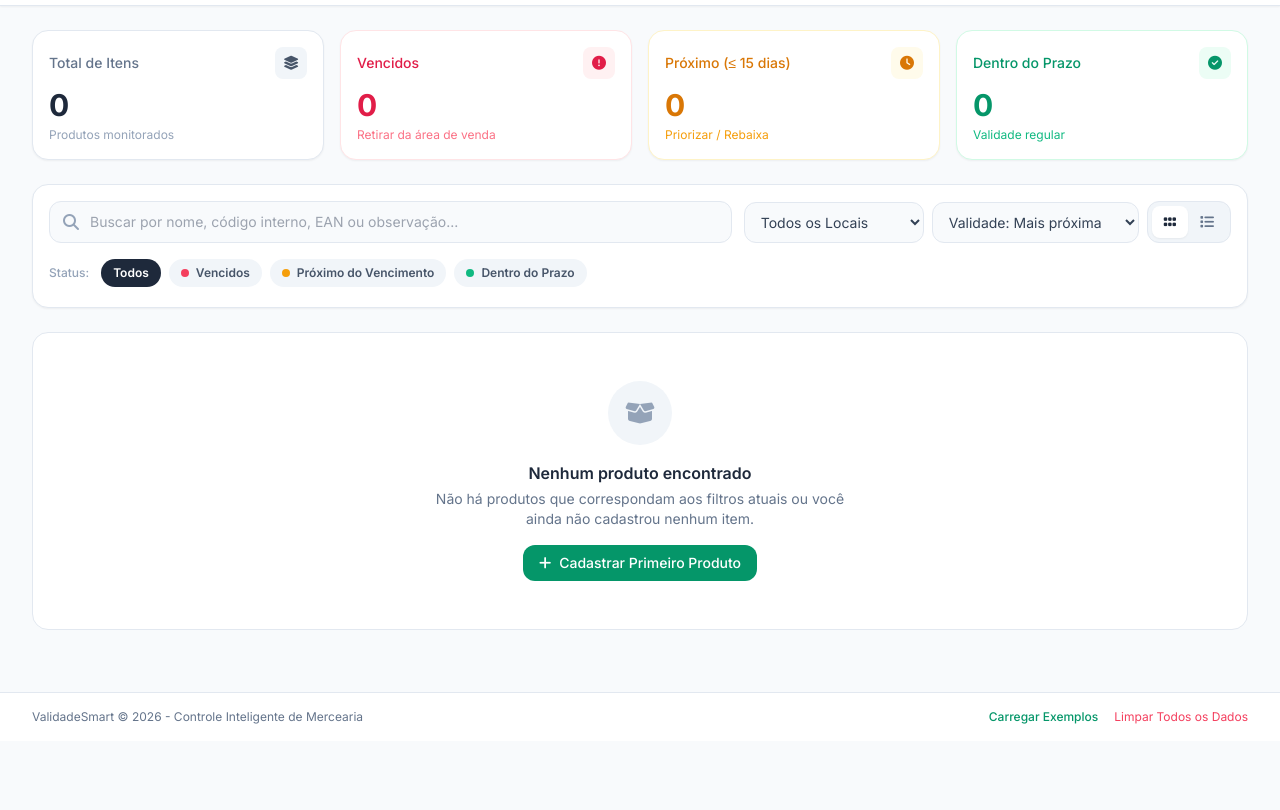
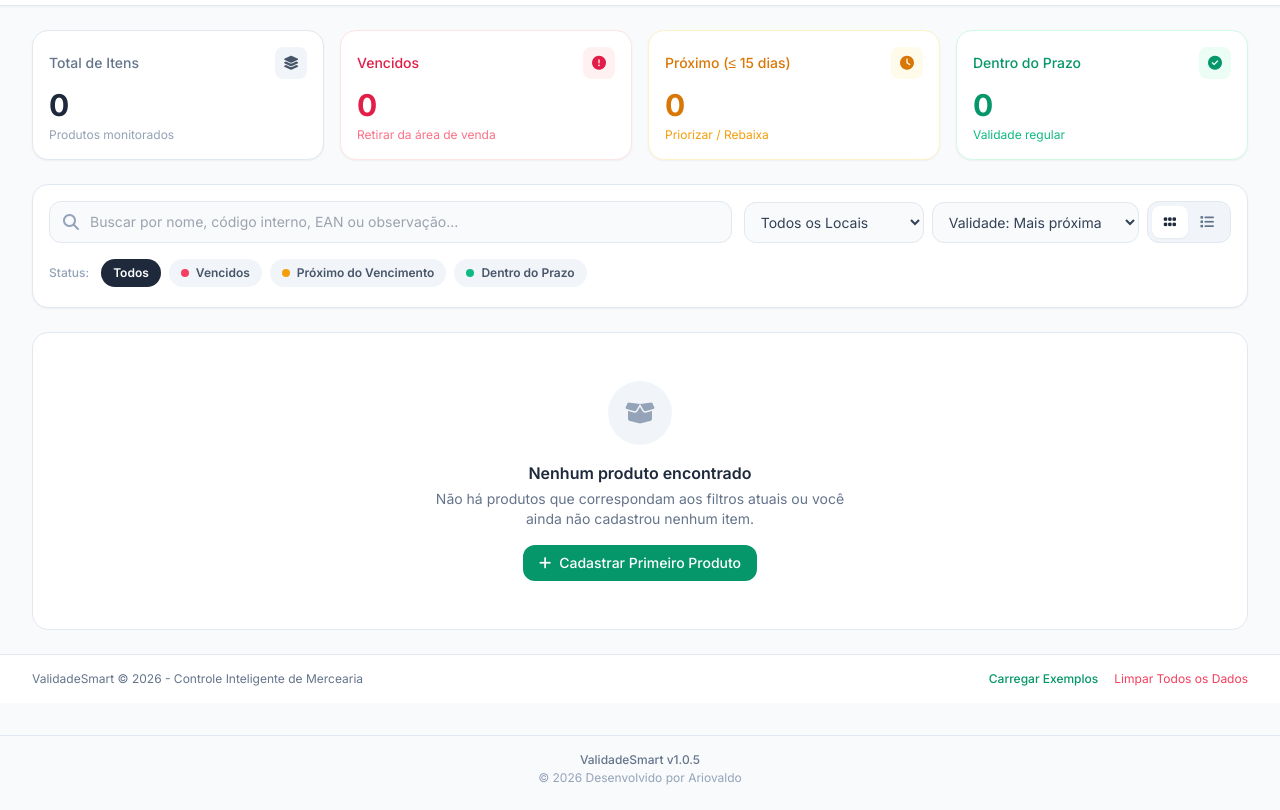
Before and after one commit to ariovaldodp-prog/validadesmart-app, a website: page www/index.html in a window 1280 px wide. Shown: the part 59-869 px from the top of the page. Before the commit the page ends 800 px from the top, so only its background shows below. Drawn offline with nearby package versions, Linux system fonts and the light colour scheme.

Commit message:
Adicionar versao v1.0.5 e creditos no rodape

```diff
--- a/www/index.html
+++ b/www/index.html
@@ -2071,5 +2071,9 @@ window.addEventListener('beforeinstallprompt', (e) => {
             }
         }
     </script>
+<footer class="mt-8 mb-6 pt-4 border-t border-slate-200 text-center text-xs text-slate-400 select-none">
+  <p class="font-medium text-slate-500">ValidadeSmart <span id="appVersionBadge">v1.0.5</span></p>
+  <p class="mt-0.5">&copy; 2026 Desenvolvido por Ariovaldo</p>
+</footer>
 </body>
 </html>
```
